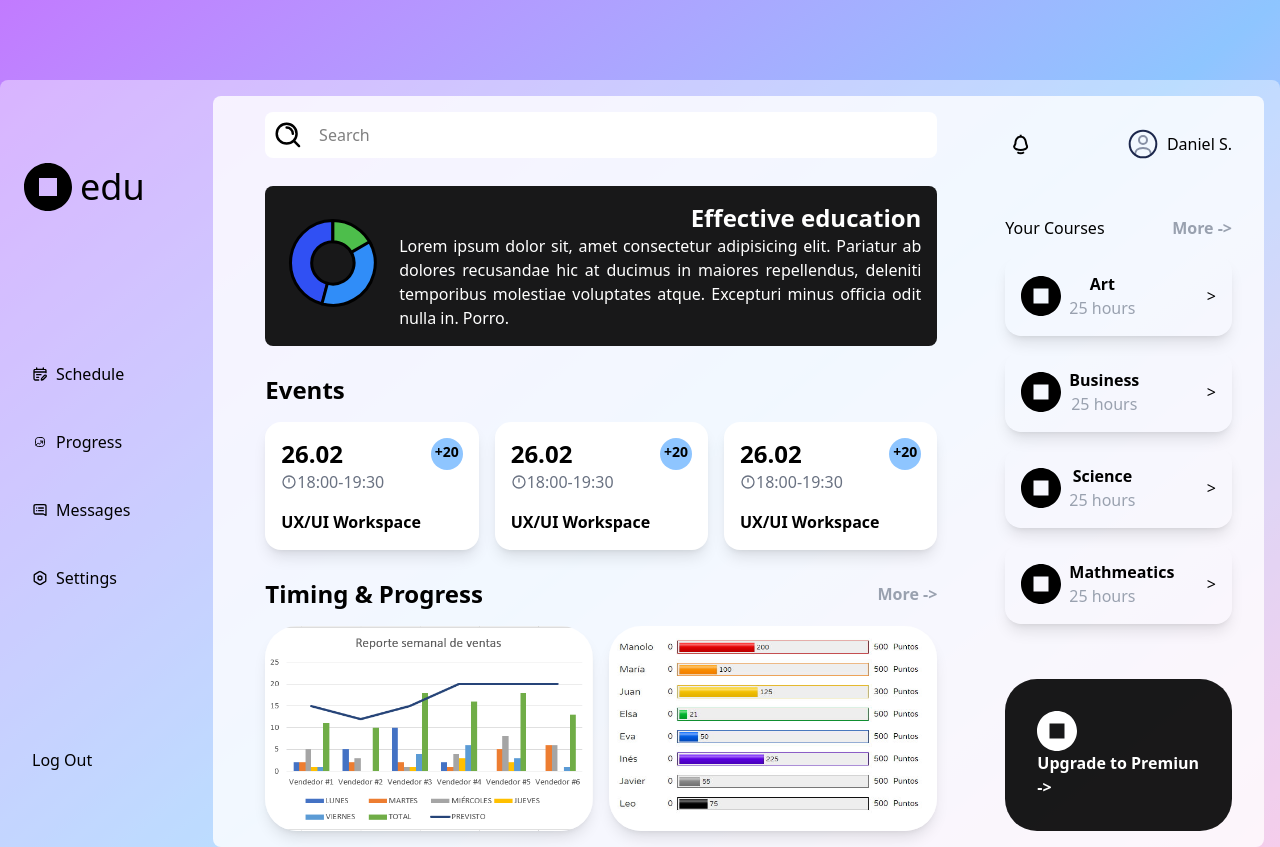
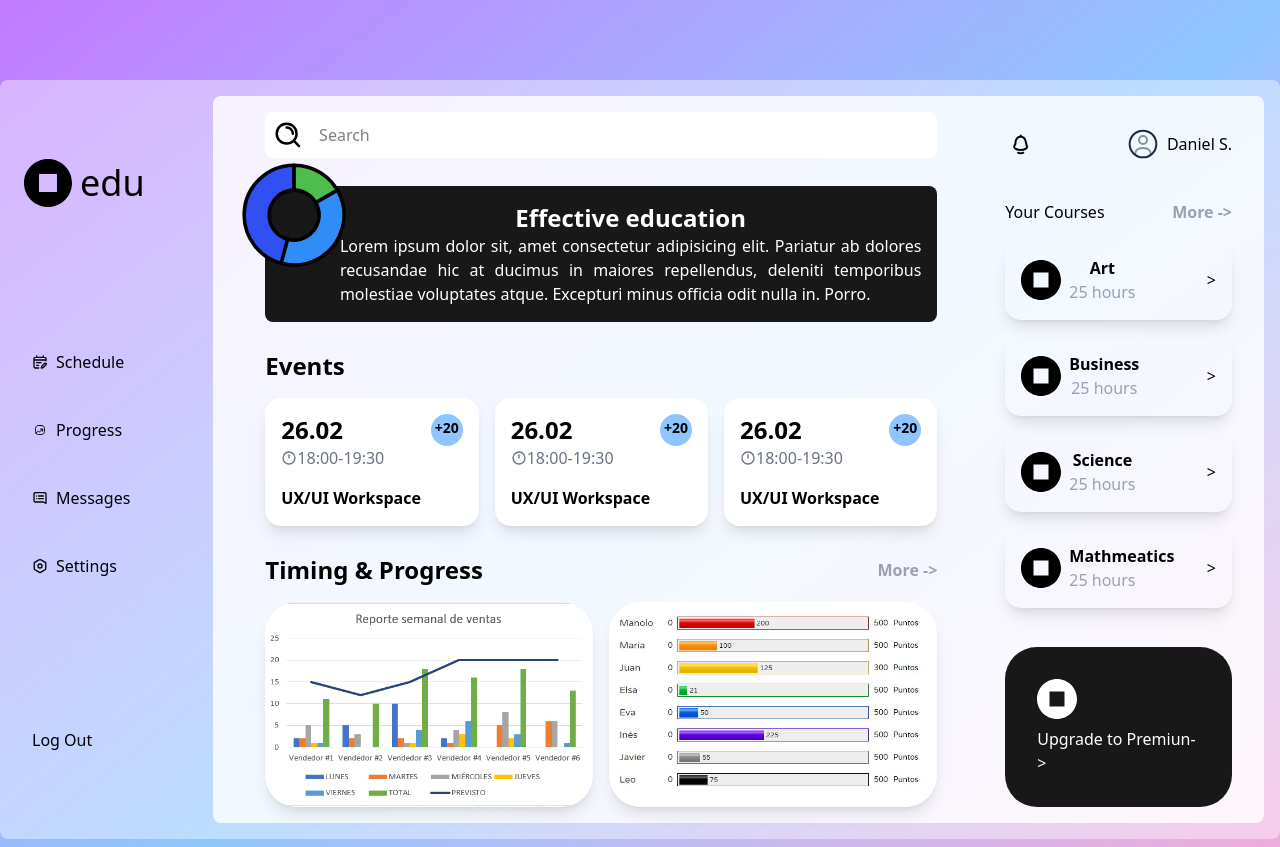
Before and after one commit to Ankeloo0/portafolio.github.io, a plain HTML site: page dashboard.html in a window 1280 px wide. Shown: the top 847 px of the page. Drawn offline with nearby package versions, Linux system fonts and the light colour scheme.

Commit message:
actualizando effective eduaction y upgrade premiun en dash

```diff
--- a/dashboard.html
+++ b/dashboard.html
@@ -102,12 +102,13 @@
 
                 </section>
 
-                <section class=" bg-black/90 text-end p-4 space-y-2 rounded-lg flex gap-4">
+                <section class=" bg-black/90 text-end p-4 space-y-2 rounded-lg flex gap-4 relative">
+                    <div class=" w-30"></div>
 
-                    <svg class=" w-80" viewBox="0 0 2253 2253" style="fill-rule:evenodd;clip-rule:evenodd;stroke-linecap:round;stroke-linejoin:round;stroke-miterlimit:1.5;" version="1.1" xml:space="preserve" xmlns="http://www.w3.org/2000/svg" xmlns:serif="http://www.serif.com/" xmlns:xlink="http://www.w3.org/1999/xlink" fill="#000000"><g id="SVGRepo_bgCarrier" stroke-width="0"></g><g id="SVGRepo_tracerCarrier" stroke-linecap="round" stroke-linejoin="round"></g><g id="SVGRepo_iconCarrier"><rect height="2250" id="donut_chart" style="fill:none;" width="2250" x="1.288" y="1.158"></rect><path d="M1147.12,209.491c-517.767,0 -937.5,419.733 -937.5,937.5c-0,428.307 290.275,802.155 705.228,908.271l116.136,-454.135c-207.477,-53.058 -352.614,-239.982 -352.614,-454.136c-0,-258.883 209.866,-468.75 468.75,-468.75l-0,-468.75Z" style="fill:#3050f3;stroke:#000000;stroke-width:66.67px;"></path><path d="M1996.79,750.734c-153.978,-330.174 -485.322,-541.243 -849.664,-541.243l-0,468.704c182.171,0 347.843,105.535 424.832,270.622l424.832,-198.083Z" style="fill:#4dbe4b;stroke:#000000;stroke-width:66.67px;"></path><path d="M904.478,2052.55c500.125,134.008 1014.19,-162.788 1148.2,-662.913c64.353,-240.168 30.664,-496.064 -93.656,-711.393l-405.95,234.375c62.16,107.665 79.005,235.613 46.829,355.697c-67.004,250.062 -324.037,398.46 -574.099,331.456l-121.322,452.778Z" style="fill:#308df8;stroke:#000000;stroke-width:66.67px;"></path></g></svg>
+                    <svg class=" absolute top-[-2rem] left-[-2rem] w-30" viewBox="0 0 2253 2253" style="fill-rule:evenodd;clip-rule:evenodd;stroke-linecap:round;stroke-linejoin:round;stroke-miterlimit:1.5;" version="1.1" xml:space="preserve" xmlns="http://www.w3.org/2000/svg" xmlns:serif="http://www.serif.com/" xmlns:xlink="http://www.w3.org/1999/xlink" fill="#000000"><g id="SVGRepo_bgCarrier" stroke-width="0"></g><g id="SVGRepo_tracerCarrier" stroke-linecap="round" stroke-linejoin="round"></g><g id="SVGRepo_iconCarrier"><rect height="2250" id="donut_chart" style="fill:none;" width="2250" x="1.288" y="1.158"></rect><path d="M1147.12,209.491c-517.767,0 -937.5,419.733 -937.5,937.5c-0,428.307 290.275,802.155 705.228,908.271l116.136,-454.135c-207.477,-53.058 -352.614,-239.982 -352.614,-454.136c-0,-258.883 209.866,-468.75 468.75,-468.75l-0,-468.75Z" style="fill:#3050f3;stroke:#000000;stroke-width:66.67px;"></path><path d="M1996.79,750.734c-153.978,-330.174 -485.322,-541.243 -849.664,-541.243l-0,468.704c182.171,0 347.843,105.535 424.832,270.622l424.832,-198.083Z" style="fill:#4dbe4b;stroke:#000000;stroke-width:66.67px;"></path><path d="M904.478,2052.55c500.125,134.008 1014.19,-162.788 1148.2,-662.913c64.353,-240.168 30.664,-496.064 -93.656,-711.393l-405.95,234.375c62.16,107.665 79.005,235.613 46.829,355.697c-67.004,250.062 -324.037,398.46 -574.099,331.456l-121.322,452.778Z" style="fill:#308df8;stroke:#000000;stroke-width:66.67px;"></path></g></svg>
 
                     <div>
-                        <h2 class=" font-bold text-2xl text-white">Effective education</h2>
+                        <h2 class=" font-bold text-2xl text-white text-center">Effective education</h2>
                         <p class=" text-white text-justify">Lorem ipsum dolor sit, amet consectetur adipisicing elit. Pariatur ab dolores recusandae hic at ducimus in maiores repellendus, deleniti temporibus molestiae voluptates atque. Excepturi minus officia odit nulla in. Porro.</p>
 
                     </div>
@@ -325,10 +326,10 @@
                     </div>
                 </section>
 
-                <section class=" bg-black/90 mb-4 p-8 rounded-4xl">
+                <section class=" h-40 bg-black/90 mb-4 p-8 rounded-4xl w-full flex flex-col justify-between">
                     <svg class=" w-10" viewBox="0 0 16 16" fill="none" xmlns="http://www.w3.org/2000/svg"><g id="SVGRepo_bgCarrier" stroke-width="0"></g><g id="SVGRepo_tracerCarrier" stroke-linecap="round" stroke-linejoin="round"></g><g id="SVGRepo_iconCarrier"> <path fill-rule="evenodd" clip-rule="evenodd" d="M8 16C12.4183 16 16 12.4183 16 8C16 3.58172 12.4183 0 8 0C3.58172 0 0 3.58172 0 8C0 12.4183 3.58172 16 8 16ZM11 5H5V11H11V5Z" fill="#ffffff"></path> </g></svg>
 
-                    <p class=" font-bold text-white ">Upgrade to Premiun -></p>
+                    <p class=" text-white ">Upgrade to Premiun-></p>
 
 
                 </section>
```
